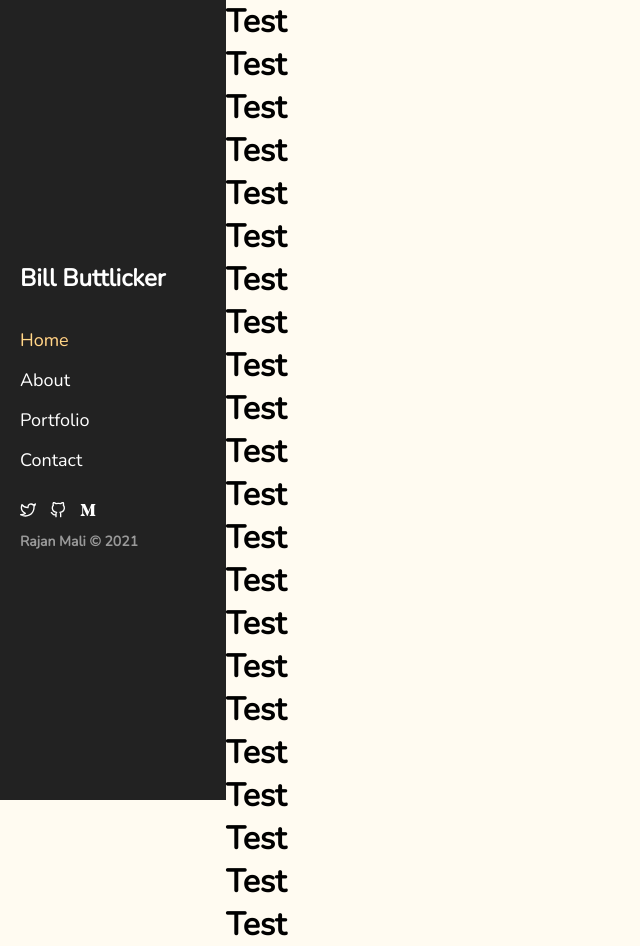
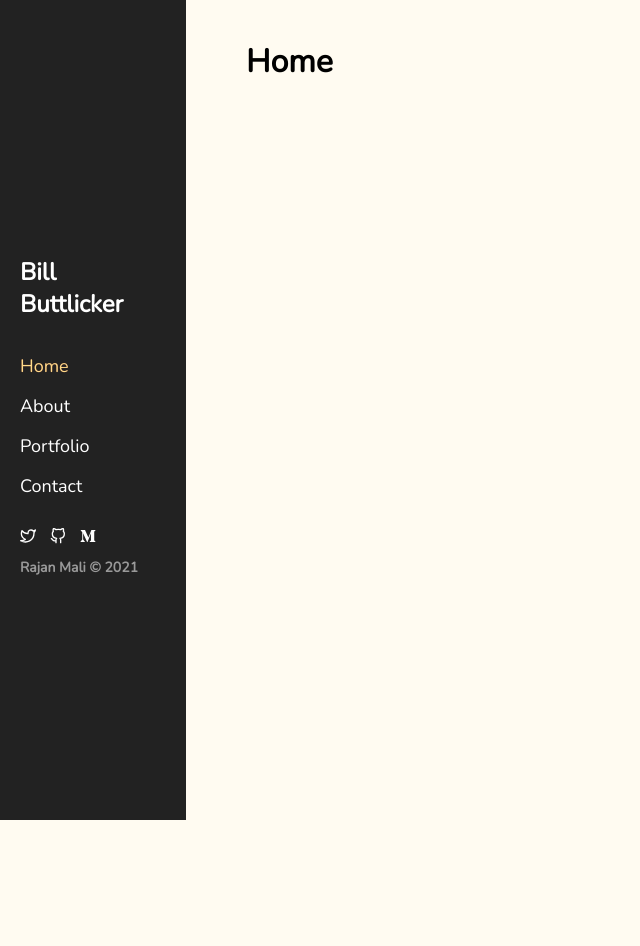
Before and after one commit to rajanmali/nextjs-scss-portfolio, a Next.js app: page / in a window 1280 px wide. Shown: the whole page, without its empty margins (0-640 px from the left). After the commit the page ends 820 px from the top, so only its background shows below. Built offline with nearby package versions, Linux system fonts and the light colour scheme.

Commit message:
added content wrapper to pages

```diff
--- a/components/ScrollToTopBtn/ScrollToTopBtn.styles.ts
+++ b/components/ScrollToTopBtn/ScrollToTopBtn.styles.ts
@@ -6,8 +6,8 @@ export const ScorllToTopBtnWrapper = styled.button`
     display: block;
 
     position: fixed;
-    right: 5%;
-    bottom: 5%;
+    right: 8%;
+    bottom: 10%;
 
     background: none;
     outline: none;
--- a/components/layout/Sidebar/Sidebar.styles.ts
+++ b/components/layout/Sidebar/Sidebar.styles.ts
@@ -1,14 +1,16 @@
 import styled from 'styled-components';
 
-export const SidebarWrapper = styled.div`
+export const SidebarWrapper = styled.aside`
   background: #222;
-
   color: white;
 
   width: 15%;
+  height: 100%;
+
+  overflow: hidden;
+
   margin: 0;
-
-  padding: 0 20px;
+  padding: 10px 20px;
 
   display: flex;
   flex-flow: column wrap;
@@ -17,8 +19,6 @@ export const SidebarWrapper = styled.div`
 
   @media only screen and (max-width: 768px) {
     width: 100%;
-
-    position: sticky;
 
     box-shadow: 0 2px 5px rgba(0, 0, 0, 0.3);
   }
@@ -48,7 +48,6 @@ export const SidebarLogo = styled.h2`
   transition: all 0.2s ease;
 
   margin: 12px 0;
-  white-space: nowrap;
 
   &:hover {
     color: #ffefcb;
--- a/config/theme/globalStyles.ts
+++ b/config/theme/globalStyles.ts
@@ -18,8 +18,14 @@ const GlobalStyle = createGlobalStyle`
   }
 `;
 
-export const ContentWrapper = styled.div`
-  width: 85%;
+export const ContentWrapper = styled.main`
+  width: 100%;
+  margin: 40px auto;
+  padding: 0 60px;
+
+  @media only screen and (max-width: 768px) {
+    padding: 0 20px;
+  }
 `;
 
 export default GlobalStyle;
--- a/pages/index.tsx
+++ b/pages/index.tsx
@@ -14,28 +14,7 @@ const Home: NextPage = () => {
         <meta name="description" content="Portfolio for Bill Buttlicker" />
         <link rel="icon" href="/favicon.ico" />
       </Head>
-      <h1>Test</h1>
-      <h1>Test</h1>
-      <h1>Test</h1>
-      <h1>Test</h1>
-      <h1>Test</h1>
-      <h1>Test</h1>
-      <h1>Test</h1>
-      <h1>Test</h1>
-      <h1>Test</h1>
-      <h1>Test</h1>
-      <h1>Test</h1>
-      <h1>Test</h1>
-      <h1>Test</h1>
-      <h1>Test</h1>
-      <h1>Test</h1>
-      <h1>Test</h1>
-      <h1>Test</h1>
-      <h1>Test</h1>
-      <h1>Test</h1>
-      <h1>Test</h1>
-      <h1>Test</h1>
-      <h1>Test</h1>
+      <h1>Home</h1>
     </ContentWrapper>
   );
 };
```
Also changed, not shown: pages/about.tsx (+6 -3 lines), pages/contact.tsx (+6 -3 lines), pages/portfolio.tsx (+6 -3 lines).
